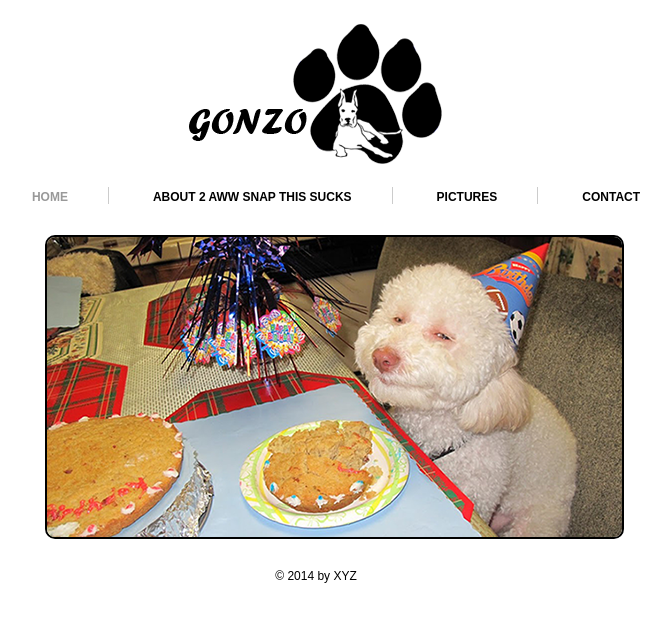
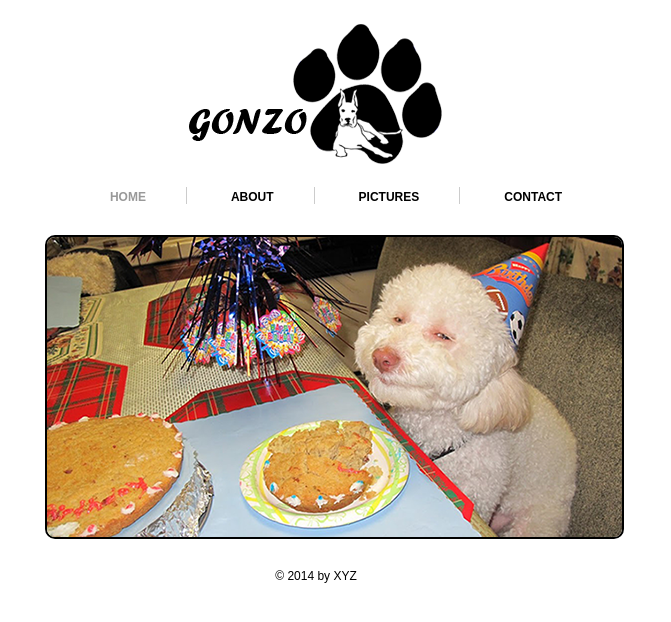
Before and after one commit to kjpalmernc/GitTraining, a plain HTML site: page index.html in a window 1280 px wide. Shown: the whole page, without its empty margins (324-995 px from the left). Drawn offline with Linux system fonts and the light colour scheme.

Commit message:
Reverted back to safe version

```diff
--- a/index.html
+++ b/index.html
@@ -27,7 +27,7 @@
 	<div class="navigation">
 		<ul>
 			<li><a class="active" href="index.html">HOME</a></li>
-			<li><a href="about.html">ABOUT 2 Aww Snap this sucks</a></li>
+			<li><a href="about.html">ABOUT</a></li>
 			<li><a href="picture.html">PICTURES</a></li>
 			<li class="bdr"><a class="pdg" href="contact.html">CONTACT</a></li>
 		</ul>
```
